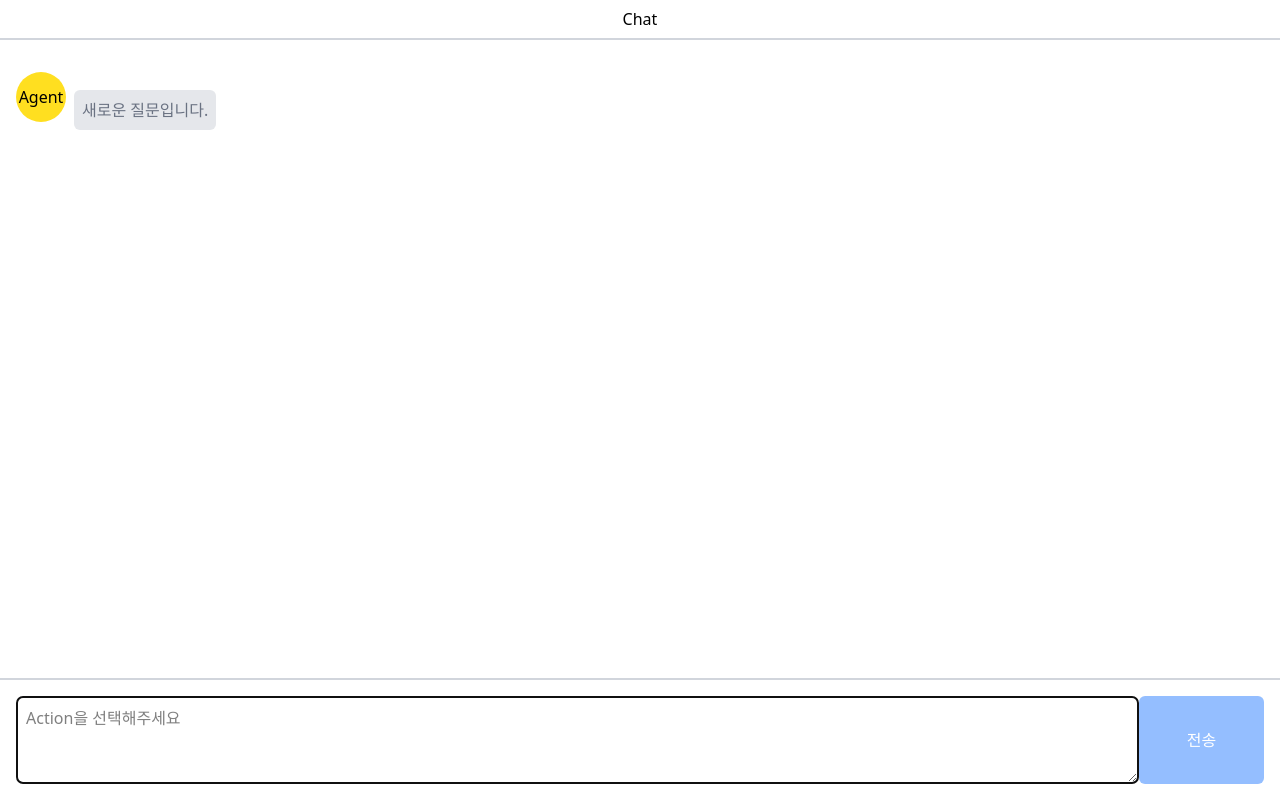
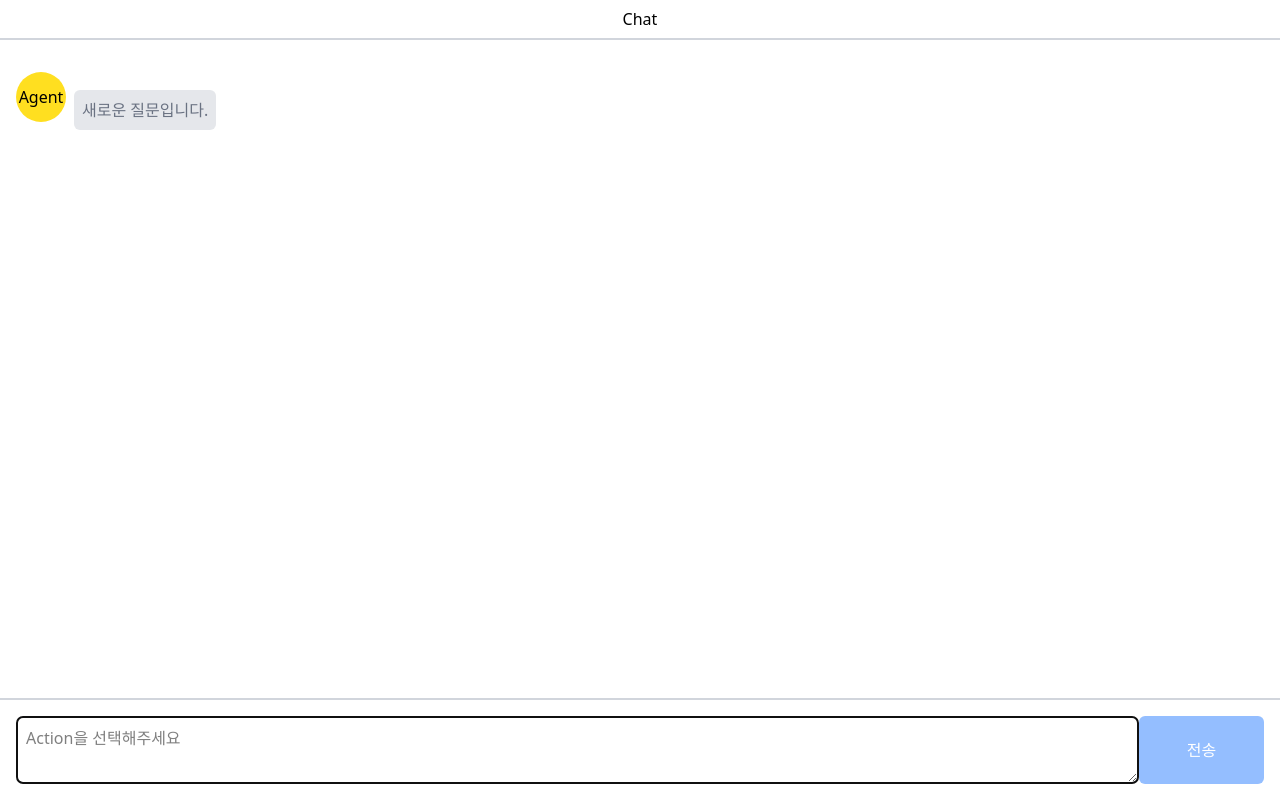
Before and after one commit to jparkk0517/NLP-team-project, a React (Vite) app in the folder frontend/: page / in a window 1280 px wide. Built offline with nearby package versions, Linux system fonts and the light colour scheme.

Commit message:
feat: 채팅 UI 레이아웃 조정 및 입력 폼 최대 높이 설정

```diff
--- a/frontend/src/feature/chat/ui/ChatBody.tsx
+++ b/frontend/src/feature/chat/ui/ChatBody.tsx
@@ -33,7 +33,9 @@ const ChatBody = () => {
     }
   }, [data, firstQuestionDebounce, isFetching]);
   return (
-    <div className='flex flex-col h-[80%] border-b-2 border-gray-300 overflow-scroll'>
+    <div
+      className='flex flex-col border-b-2 border-gray-300 overflow-scroll flex-grow'
+      style={{ height: 'calc(95% - 100px)' }}>
       {messages}
       <div ref={chatEndRef} />
     </div>
--- a/frontend/src/feature/chat/ui/ChatInput.tsx
+++ b/frontend/src/feature/chat/ui/ChatInput.tsx
@@ -34,7 +34,7 @@ const ChatInput = () => {
     }
   }, [inputable]);
   return (
-    <form className='h-[15%] p-4 flex flex-row' onSubmit={handleSubmit}>
+    <form className='max-h-[100px] p-4 flex flex-row' onSubmit={handleSubmit}>
       <TextArea
         ref={textRef}
         placeholder={inputable ? 'Action을 선택해주세요' : '메시지 입력'}
--- a/frontend/src/page/ChatPage.tsx
+++ b/frontend/src/page/ChatPage.tsx
@@ -4,7 +4,7 @@ import ChatInput from '../feature/chat/ui/ChatInput';
 
 const ChatPage = () => {
   return (
-    <div className='flex flex-col h-screen w-screen overflow-scroll'>
+    <div className='flex flex-col h-screen w-screen overflow-scroll justify-between'>
       <ChatHeader />
       <ChatBody />
       <ChatInput />
```
